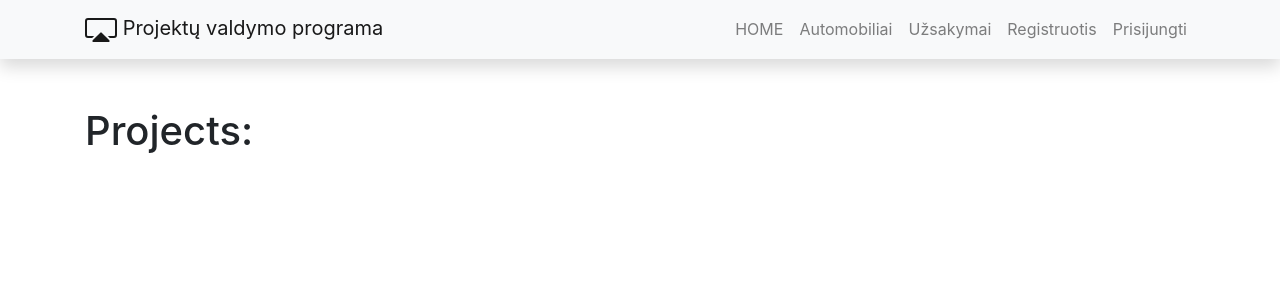
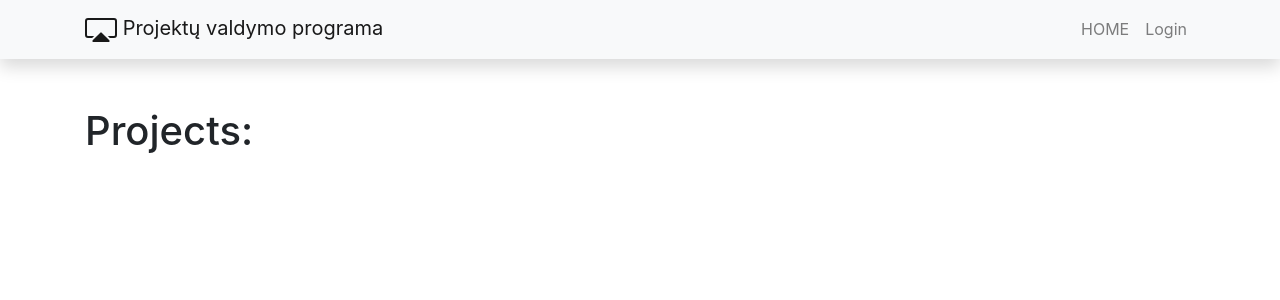
Before and after one commit to DonatasNoreika/project_manager_2023_09, a Django app: page / in a window 1280 px wide. Shown: the top 300 px of the page. Run offline with Django 4.2, Linux system fonts and the light colour scheme; data that the repository does not hold is empty; some libraries are stand-ins or nearby versions.

Commit message:
+Padaryti, kad prie svetainės būtų leidžiama prisijungti išoriniam vartotojui. Taip pat įgyvendinti slaptažodžio pakeitimą.

```diff
--- a/mysite/mysite/settings.py
+++ b/mysite/mysite/settings.py
@@ -123,3 +123,6 @@ STATIC_URL = 'static/'
 # https://docs.djangoproject.com/en/4.2/ref/settings/#default-auto-field
 
 DEFAULT_AUTO_FIELD = 'django.db.models.BigAutoField'
+
+LOGIN_REDIRECT_URL = '/'
+LOGOUT_REDIRECT_URL = '/'
--- a/mysite/mysite/urls.py
+++ b/mysite/mysite/urls.py
@@ -20,4 +20,5 @@ from django.urls import path, include
 urlpatterns = [
     path('', include('projects.urls')),
     path('admin/', admin.site.urls),
+    path('accounts/', include('django.contrib.auth.urls')),
 ]
--- a/mysite/projects/templates/base.html
+++ b/mysite/projects/templates/base.html
@@ -26,13 +26,7 @@
         <div class="collapse navbar-collapse" id="navbarResponsive">
             <ul class="navbar-nav ml-auto">
                 <li class="nav-item">
-                    <a class="nav-link" href="">HOME</a>
-                </li>
-                <li class="nav-item">
-                    <a class="nav-link" href="">Automobiliai</a>
-                </li>
-                <li class="nav-item">
-                    <a class="nav-link" href="">Užsakymai</a>
+                    <a class="nav-link" href="{% url 'projects' %}">HOME</a>
                 </li>
                 {% if user.is_authenticated %}
                 <li class="nav-item">
@@ -47,17 +41,11 @@
                     </a>
                 </li>
                 <li class="nav-item">
-                    <a class="nav-link" href="">Mano užsakymai</a>
-                </li>
-                <li class="nav-item">
-                    <a class="nav-link" href="">Atsijungti</a>
+                    <a class="nav-link" href="{% url 'logout' %}">Logout</a>
                 </li>
                 {% else %}
                 <li class="nav-item">
-                    <a class="nav-link" href="">Registruotis</a>
-                </li>
-                <li class="nav-item">
-                    <a class="nav-link" href="">Prisijungti</a>
+                    <a class="nav-link" href="{% url 'login' %}">Login</a>
                 </li>
                 {% endif %}
             </ul>
```
Also changed, not shown: mysite/projects/templates/registration/login.html (added, +30 -0 lines).
